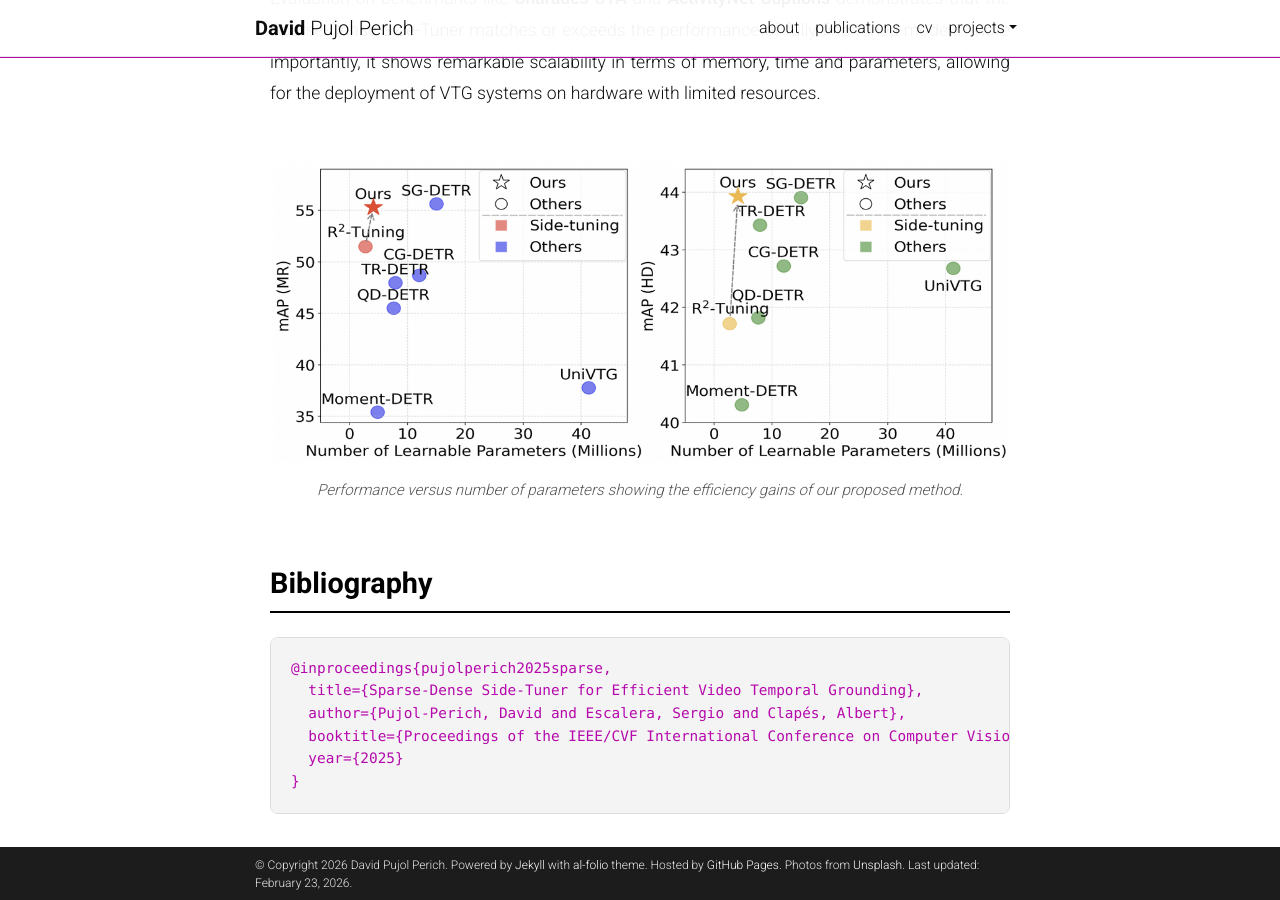
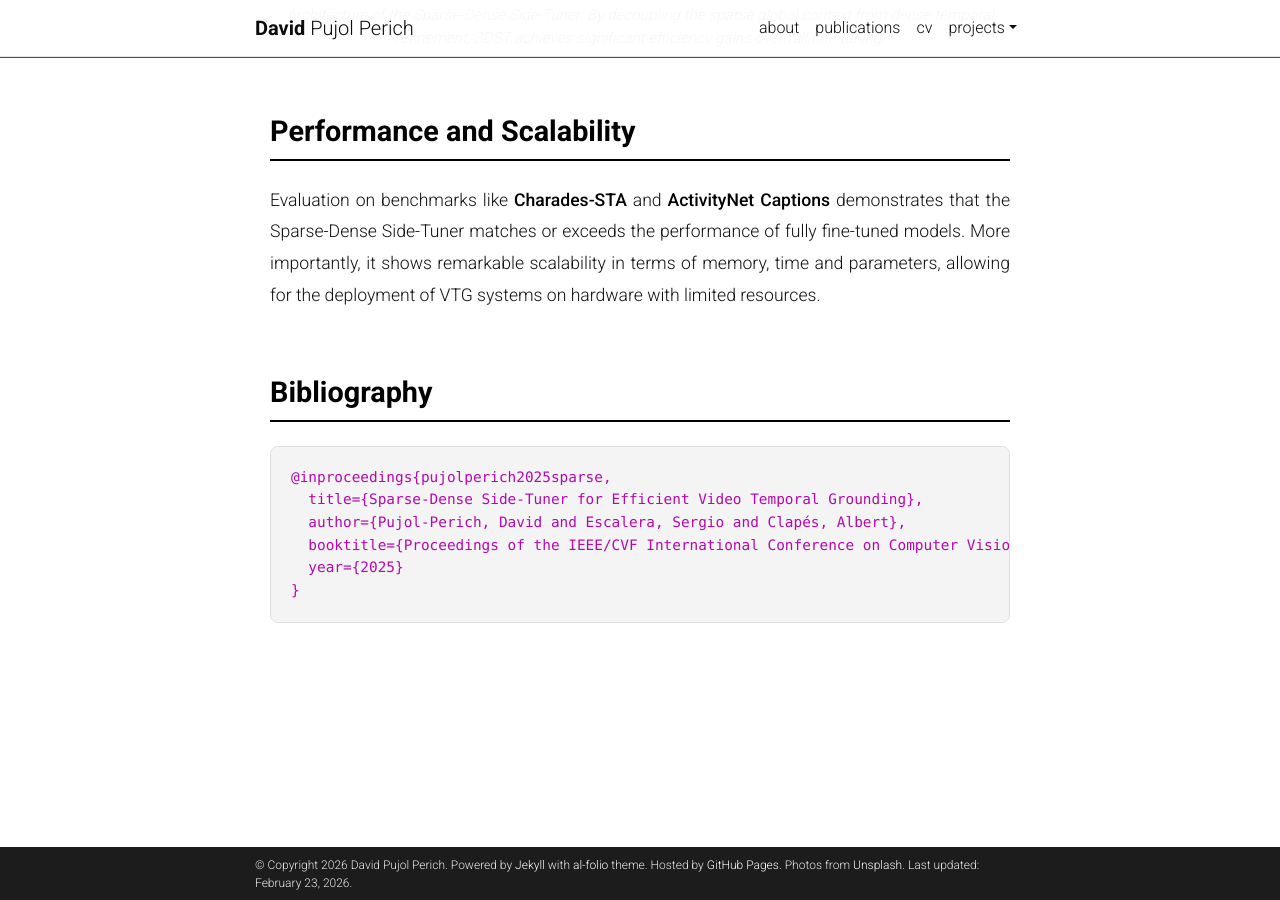
Before and after one commit to davidpujol/davidpujol.github.io, a Jekyll site: the page built from _pages/SDST.md, in a window 1280 px wide and 900 px high, scrolled down 2266 px. Built offline with Jekyll 4.4.1, drawn with Linux system fonts in a browser that asks for light colours; comment, search, counter and statistics services are not loaded; a style sheet for code colours, icons or effects is not loaded.

Commit message:
New project webpage

```diff
--- a/_pages/SDST.md
+++ b/_pages/SDST.md
@@ -51,7 +51,7 @@
   </div>
 
   <div class="figure-box">
-
+    <img src="/assets/img/sdst/sdst_efficiency.png" alt="SDST efficiency">
     <div class="figure-caption">Our Sparse-Dense Side-Tuner enables efficient Parameter-Efficient Fine-Tuning (PEFT) for large-scale video temporal grounding models.</div>
   </div>
 
@@ -70,7 +70,7 @@
   </p>
 
   <div class="figure-box">
-    <img src="/assets/img/sdst/architecture.png" alt="SDST architecture">
+    <img src="/assets/img/sdst/sdst_architecture.png" alt="SDST architecture">
     <div class="figure-caption">Architecture of the Sparse-Dense Side-Tuner: By decoupling the sparse global context from dense temporal refinement, SDST achieves significant efficiency gains over full fine-tuning.</div>
   </div>
 
@@ -78,11 +78,6 @@
   <p class="content-text">
     Evaluation on benchmarks like <strong>Charades-STA</strong> and <strong>ActivityNet Captions</strong> demonstrates that the Sparse-Dense Side-Tuner matches or exceeds the performance of fully fine-tuned models. More importantly, it shows remarkable scalability in terms of memory, time and parameters, allowing for the deployment of VTG systems on hardware with limited resources.
   </p>
-
-  <div class="figure-box">
-    <img src="/assets/img/sdst/sdst_efficiency.png" alt="SDST efficiency">
-    <div class="figure-caption">Performance versus number of parameters showing the efficiency gains of our proposed method.</div>
-  </div>
 
   <h2 id="bibliography" class="section-header">Bibliography</h2>
   <pre><code>@inproceedings{pujolperich2025sparse,
```
Also changed, not shown: _pages/SADA.md (+0 -5 lines), _pages/beyond-vmr.md (+1 -5 lines).
